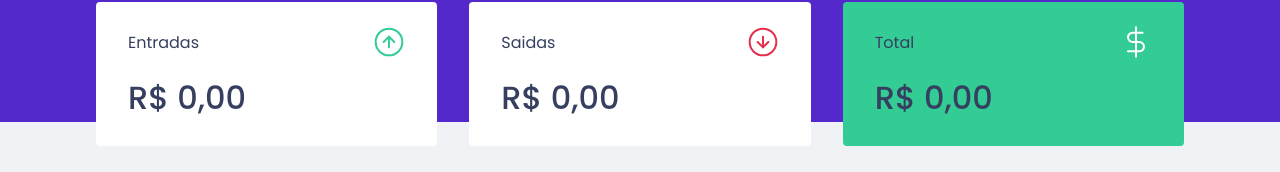
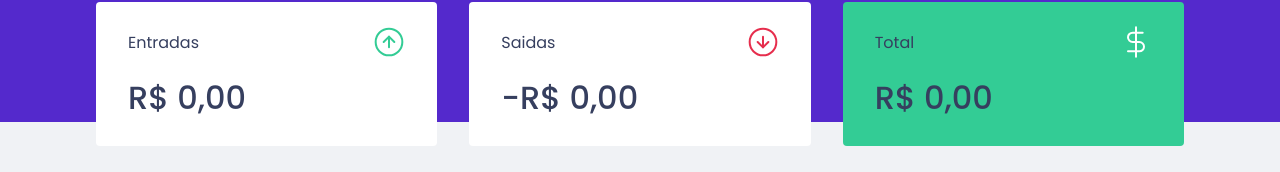
Before and after one commit to Pcfilho/dtmoney, a React (Create React App) app: page / in a window 1280 px wide. Shown: the part 150-322 px from the top of the page. Built offline with nearby package versions, Linux system fonts and the light colour scheme; no server answers; what miragejs would draw is missing.

Commit message:
Adding - to withdraw summary

```diff
--- a/src/components/Summary/index.tsx
+++ b/src/components/Summary/index.tsx
@@ -45,7 +45,7 @@ export function Summary() {
           <p>Saidas</p>
           <img src={outcomeImg} alt="" />
         </header>
-        <strong>
+        <strong>-
           {new Intl.NumberFormat("pt-BR", {
             style: "currency",
             currency: "BRL",
```
